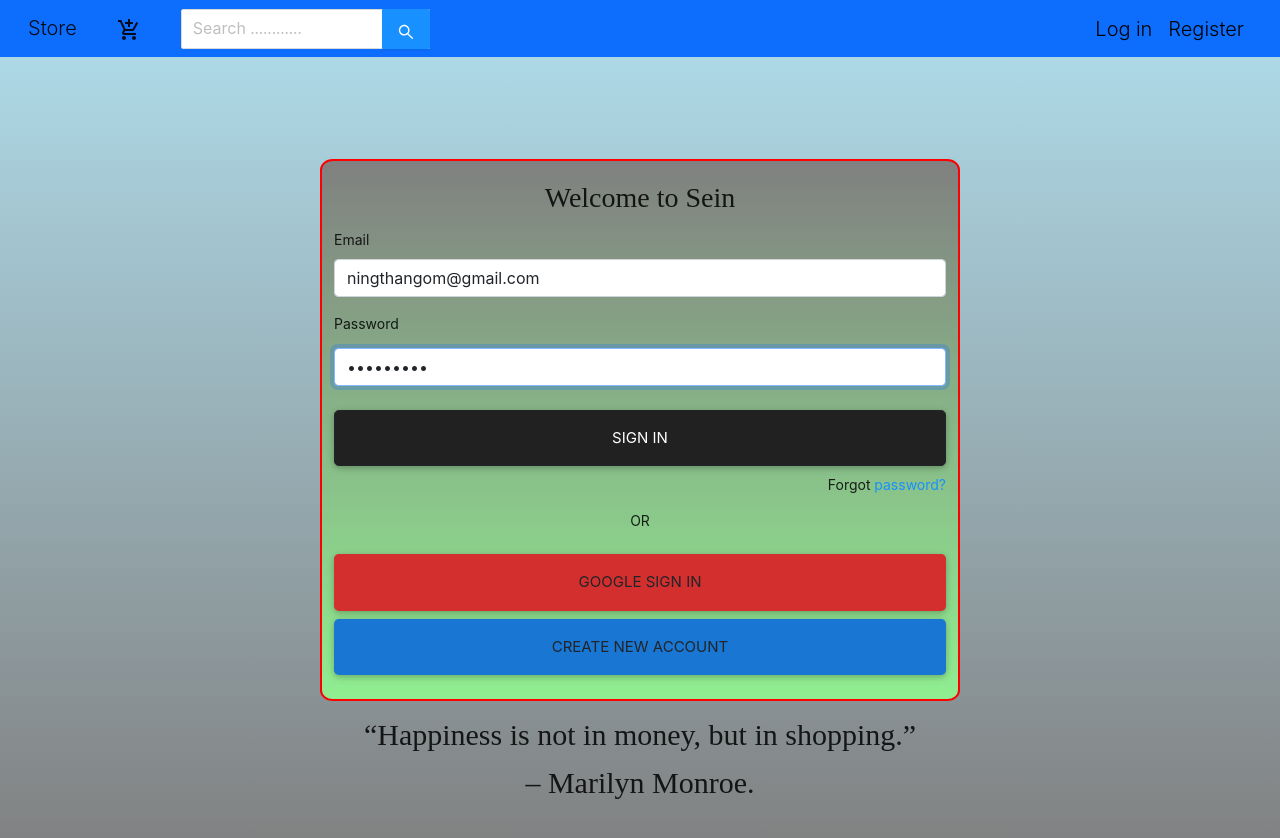
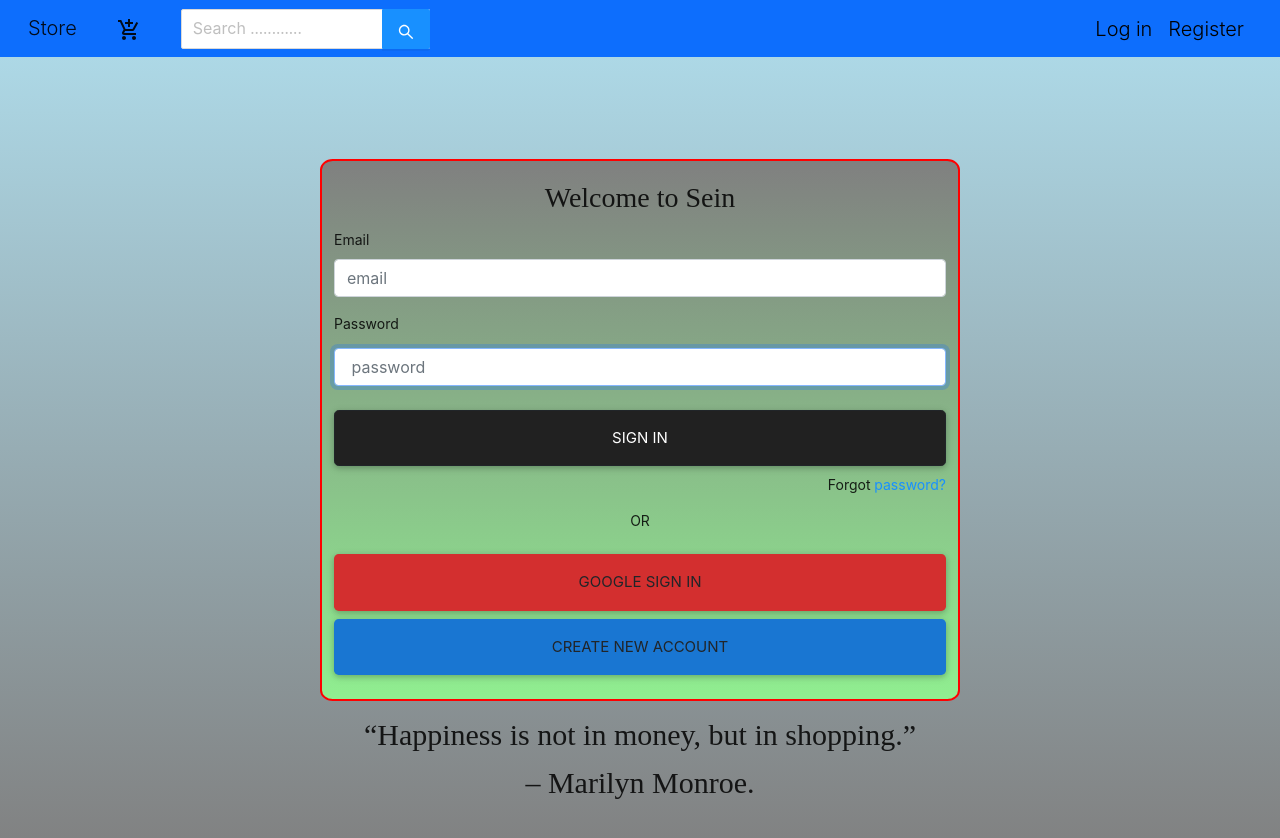
Before and after one commit to Ningthangom/Sein-Ecomerce-frontend, a React (Create React App) app: page /login in a window 1280 px wide. Shown: the top 838 px of the page. Built offline with nearby package versions, Linux system fonts and the light colour scheme; no server answers.

Commit message:
code motified for production

```diff
--- a/src/index.js
+++ b/src/index.js
@@ -13,8 +13,10 @@ import rootReducer from './reducers/index'
 
 import "antd/dist/antd.css";
 /*
+// development
 const store = createStore(rootReducer, composeWithDevTools()); */
-const store = createStore(rootReducer, composeWithDevTools());
+// production
+const store = createStore(rootReducer,);
 
 
 ReactDOM.render(
--- a/src/pages/Auth/TestLogin.jsx
+++ b/src/pages/Auth/TestLogin.jsx
@@ -21,14 +21,14 @@ import { toast } from "react-toastify";
 import {createOrUpdateUser} from '../../connectBackend/auth';
 
 const TestLogin = () => {
-    const [email, setEmail] = useState("ningthangom@gmail.com");
-    const [password, setPassword] = useState("987654321");
+    const [email, setEmail] = useState("");
+    const [password, setPassword] = useState("");
     const [loading, setLoading] = useState(false);
     const [checkbox, setCheckbox] = useState(false);
 
     const { user } = useSelector((state) => ({ ...state }));
     const {state} = useLocation();
-    console.log("that from uselocation: ", state)
+   /*  console.log("that from uselocation: ", state) */
 
 
     const provider = new GoogleAuthProvider();
@@ -70,7 +70,7 @@ const TestLogin = () => {
 
     const handleSubmit = async (e) => {
       //
-      console.log("handleSubmit is called")
+     /*  console.log("handleSubmit is called") */
       e.preventDefault();
       setLoading(true);
 
@@ -102,7 +102,7 @@ const TestLogin = () => {
         createOrUpdateUser(idTokenResult.token)
           .then((res) => {
             // this res is coming back from the backend
-            console.log("res coming back from the backend after login", res.data);
+           /*  console.log("res coming back from the backend after login", res.data); */
             // send the data to redux state
             dispatch({
               type: "LOGGED_IN_USER",
@@ -119,7 +119,7 @@ const TestLogin = () => {
             roleBaseRedirect(res, navigate);
           })
           .catch((err) => {
-            console.log("sending token to backend did not work", err);
+           /*  console.log("sending token to backend did not work", err); */
             setLoading(false);
           });
 
@@ -127,7 +127,7 @@ const TestLogin = () => {
         /*  setEmail('');
           setPassword(''); */
       } catch (err) {
-        console.log(err);
+       /*  console.log(err); */
         toast.error("something went wrong. Please try again");
         setLoading(false);
       }
@@ -137,7 +137,7 @@ const TestLogin = () => {
 
 
     const googleLogin = async () => {
-      console.log("google login");
+      /* console.log("google login"); */
       await signInWithPopup(auth, provider)
         .then((result) => {
           // This gives you a Google Access Token. You can use it to access the Google API.
@@ -145,7 +145,7 @@ const TestLogin = () => {
           /*  const idTokenResult = credential.accessToken; */
           // The signed-in user info.
           let userDetail = result.user;
-          console.log("this is user detail: ", userDetail);
+         /*  console.log("this is user detail: ", userDetail); */
           const idTokenResult = userDetail.accessToken;
           /* console.log(idTokenResult); */
 
@@ -153,7 +153,7 @@ const TestLogin = () => {
           createOrUpdateUser(idTokenResult)
           .then((res) => {
             // this res is coming back from the backend
-            console.log("res coming back from the backend", res);
+           /*  console.log("res coming back from the backend", res); */
             // send the data to redux state
             dispatch({
               type: "LOGGED_IN_USER",
@@ -168,14 +168,14 @@ const TestLogin = () => {
             roleBaseRedirect(res, navigate);
           })
           .catch((err) => {
-            console.log("sending token to backend did not work", err);
+           /*  console.log("sending token to backend did not work", err); */
           });
         })
         .catch((error) => {
           // Handle Errors here.
           // The email of the user's account used.
           // The AuthCredential type that was used.
-        console.log(error);
+    /*     console.log(error); */
           // ...
         });
     };
--- a/src/pages/Shop.jsx
+++ b/src/pages/Shop.jsx
@@ -91,7 +91,7 @@ const Shop = () => {
       /*   setProducts(p.data); */
 
         setLoading(false);
-        console.log("this is products in shop", p.data);
+        /* console.log("this is products in shop", p.data); */
       })
       .catch((err) => {
         console.log(err);
```
Also changed, not shown: src/components/Forms/SearchProductMui.jsx (+2 -16 lines).
